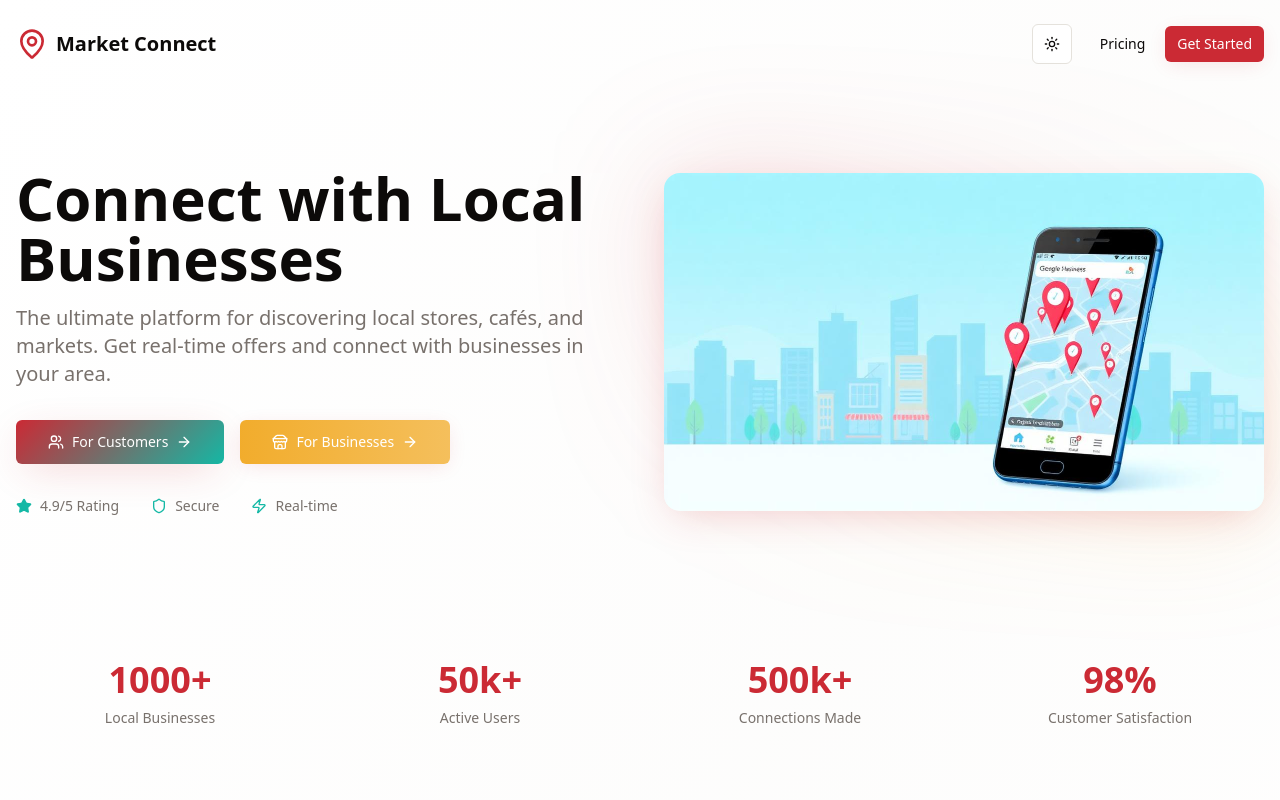
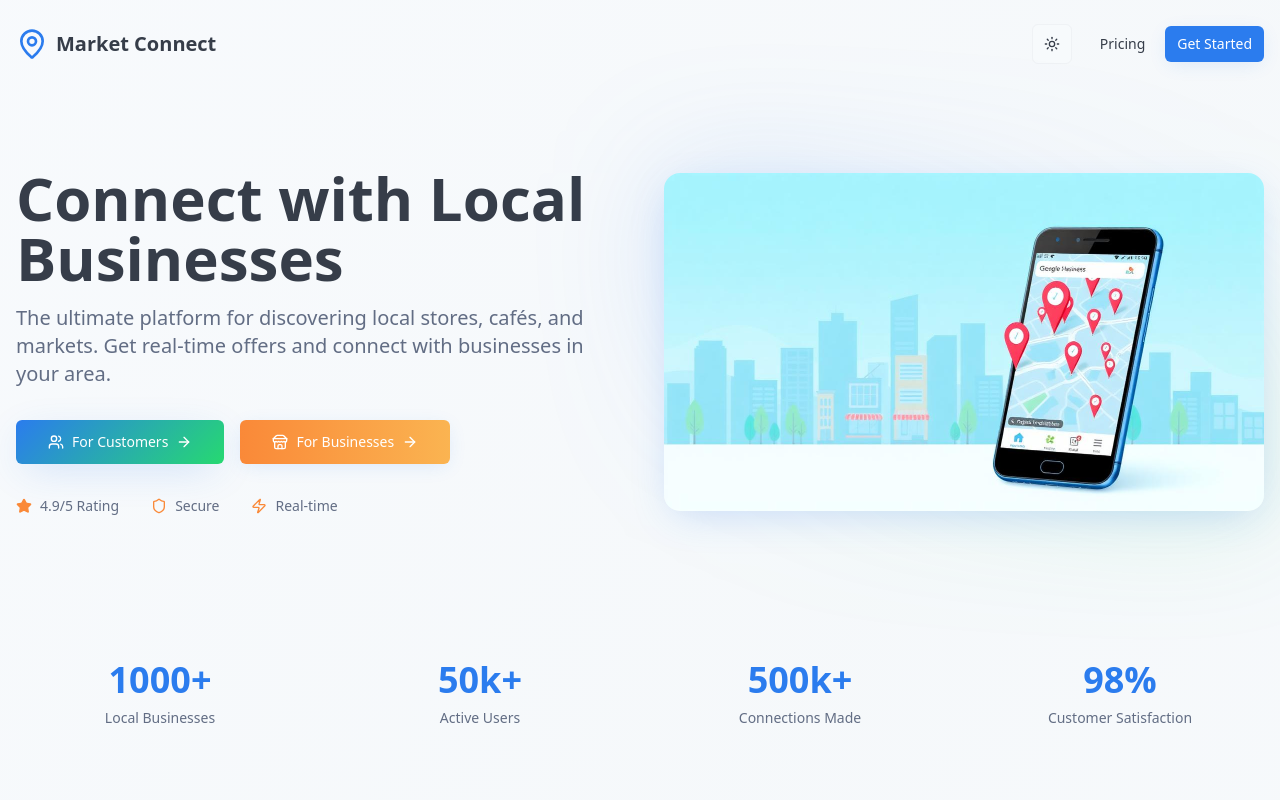
Before and after one commit to soliamanmagbari-hue/nearbuy-connect, a React (Vite) app: page / in a window 1280 px wide. Shown: the top 800 px of the page. Built offline with nearby package versions, Linux system fonts and the light colour scheme; the HTML template or start-up script is replaced by a standard one.

Commit message:
Fix user's request

```diff
--- a/src/index.css
+++ b/src/index.css
@@ -6,95 +6,118 @@
 
 @layer base {
   :root {
-    --background: 0 0% 100%;
-    --foreground: 20 14.3% 4.1%;
+    --background: 210 50% 98%;
+    --foreground: 220 15% 25%;
+
     --card: 0 0% 100%;
-    --card-foreground: 20 14.3% 4.1%;
+    --card-foreground: 220 15% 25%;
+
     --popover: 0 0% 100%;
-    --popover-foreground: 20 14.3% 4.1%;
-    --primary: 356 66% 48%;
+    --popover-foreground: 220 15% 25%;
+
+    /* Primary - Professional Blue */
+    --primary: 215 85% 55%;
     --primary-foreground: 0 0% 100%;
-    --secondary: 39 88% 56%;
+    --primary-light: 215 85% 65%;
+    --primary-dark: 215 85% 45%;
+
+    /* Secondary - Success Green */
+    --secondary: 145 70% 50%;
     --secondary-foreground: 0 0% 100%;
-    --muted: 39 20% 95%;
-    --muted-foreground: 25 5.3% 44.7%;
-    --accent: 173 80% 40%;
+
+    --muted: 215 25% 95%;
+    --muted-foreground: 220 15% 45%;
+
+    /* Accent - Location Orange */
+    --accent: 25 95% 60%;
     --accent-foreground: 0 0% 100%;
-    --destructive: 0 84.2% 60.2%;
+
+    --destructive: 0 84% 60%;
     --destructive-foreground: 0 0% 100%;
-    --border: 39 15% 88%;
-    --input: 39 15% 88%;
-    --ring: 356 66% 48%;
-    --chart-1: 356 66% 48%;
-    --chart-2: 39 88% 56%;
-    --chart-3: 173 80% 40%;
-    --chart-4: 12 76% 61%;
-    --chart-5: 27 87% 67%;
-    --radius: 0.5rem;
 
-    /* Custom Design Tokens - Libyan Arab Theme */
-    --hero-gradient: linear-gradient(135deg, hsl(356 66% 48%), hsl(173 80% 40%));
-    --card-gradient: linear-gradient(145deg, hsl(0 0% 100%), hsl(39 20% 98%));
-    --location-gradient: linear-gradient(90deg, hsl(39 88% 56%), hsl(39 88% 66%));
+    --border: 215 25% 90%;
+    --input: 215 25% 95%;
+    --ring: 215 85% 55%;
+
+    /* Custom Design Tokens */
+    --hero-gradient: linear-gradient(135deg, hsl(215 85% 55%), hsl(145 70% 50%));
+    --card-gradient: linear-gradient(145deg, hsl(0 0% 100%), hsl(215 25% 98%));
+    --location-gradient: linear-gradient(90deg, hsl(25 95% 60%), hsl(35 95% 65%));
 
     /* Shadows */
-    --shadow-soft: 0 4px 20px -4px hsl(356 66% 48% / 0.15);
-    --shadow-strong: 0 10px 40px -10px hsl(356 66% 48% / 0.25);
-    --shadow-glow: 0 0 30px hsl(39 88% 56% / 0.4);
+    --shadow-soft: 0 4px 20px -4px hsl(215 85% 55% / 0.15);
+    --shadow-strong: 0 10px 40px -10px hsl(215 85% 55% / 0.25);
+    --shadow-glow: 0 0 30px hsl(215 85% 55% / 0.3);
 
     /* Animation */
     --transition-smooth: all 0.4s cubic-bezier(0.25, 0.46, 0.45, 0.94);
     --transition-bounce: all 0.3s cubic-bezier(0.68, -0.55, 0.265, 1.55);
 
+    --radius: 0.5rem;
+    --chart-1: 12 76% 61%;
+    --chart-2: 173 58% 39%;
+    --chart-3: 197 37% 24%;
+    --chart-4: 43 74% 66%;
+    --chart-5: 27 87% 67%;
+
     --sidebar-background: 0 0% 98%;
     --sidebar-foreground: 240 5.3% 26.1%;
-    --sidebar-primary: 356 66% 48%;
-    --sidebar-primary-foreground: 0 0% 100%;
-    --sidebar-accent: 39 20% 95%;
-    --sidebar-accent-foreground: 356 66% 48%;
-    --sidebar-border: 39 15% 88%;
-    --sidebar-ring: 356 66% 48%;
+    --sidebar-primary: 240 5.9% 10%;
+    --sidebar-primary-foreground: 0 0% 98%;
+    --sidebar-accent: 240 4.8% 95.9%;
+    --sidebar-accent-foreground: 240 5.9% 10%;
+    --sidebar-border: 220 13% 91%;
+    --sidebar-ring: 217.2 91.2% 59.8%;
   }
 
   .dark {
-    --background: 20 14.3% 4.1%;
-    --foreground: 60 9.1% 97.8%;
-    --card: 20 14.3% 4.1%;
-    --card-foreground: 60 9.1% 97.8%;
-    --popover: 20 14.3% 4.1%;
-    --popover-foreground: 60 9.1% 97.8%;
-    --primary: 356 66% 52%;
-    --primary-foreground: 0 0% 100%;
-    --secondary: 39 88% 60%;
-    --secondary-foreground: 0 0% 100%;
-    --muted: 12 6.5% 15.1%;
-    --muted-foreground: 24 5.4% 63.9%;
-    --accent: 173 80% 45%;
-    --accent-foreground: 0 0% 100%;
-    --destructive: 0 72.2% 50.6%;
-    --destructive-foreground: 0 0% 100%;
-    --border: 12 6.5% 15.1%;
-    --input: 12 6.5% 15.1%;
-    --ring: 356 66% 52%;
-    --chart-1: 356 66% 52%;
-    --chart-2: 39 88% 60%;
-    --chart-3: 173 80% 45%;
-    --chart-4: 12 76% 61%;
-    --chart-5: 27 87% 67%;
+    --background: 222.2 84% 4.9%;
+    --foreground: 210 40% 98%;
 
-    /* Dark mode custom tokens - Libyan Arab Theme */
-    --card-gradient: linear-gradient(135deg, hsl(20 14.3% 4.1%), hsl(12 6.5% 15.1%));
-    --hero-gradient: linear-gradient(135deg, hsl(356 66% 52%), hsl(173 80% 45%));
-    --location-gradient: linear-gradient(90deg, hsl(39 88% 60%), hsl(39 88% 70%));
+    --card: 222.2 84% 4.9%;
+    --card-foreground: 210 40% 98%;
+
+    --popover: 222.2 84% 4.9%;
+    --popover-foreground: 210 40% 98%;
+
+    --primary: 217.2 91.2% 59.8%;
+    --primary-foreground: 222.2 84% 4.9%;
+    --primary-dark: 217.2 91.2% 52%;
+
+    --secondary: 217.2 32.6% 17.5%;
+    --secondary-foreground: 210 40% 98%;
+
+    --muted: 217.2 32.6% 17.5%;
+    --muted-foreground: 215 20.2% 65.1%;
+
+    --accent: 217.2 32.6% 17.5%;
+    --accent-foreground: 210 40% 98%;
+
+    --destructive: 0 62.8% 30.6%;
+    --destructive-foreground: 210 40% 98%;
+
+    --border: 217.2 32.6% 17.5%;
+    --input: 217.2 32.6% 17.5%;
+    --ring: 224.3 76.3% 48%;
+    --chart-1: 220 70% 50%;
+    --chart-2: 160 60% 45%;
+    --chart-3: 30 80% 55%;
+    --chart-4: 280 65% 60%;
+    --chart-5: 340 75% 55%;
+
+    /* Dark mode custom tokens */
+    --card-gradient: linear-gradient(135deg, hsl(222.2 84% 4.9%), hsl(217.2 32.6% 17.5%));
+    --hero-gradient: linear-gradient(135deg, hsl(217.2 91.2% 59.8%), hsl(262.1 83.3% 57.8%));
+    --location-gradient: linear-gradient(90deg, hsl(25 95% 60%), hsl(35 95% 65%));
 
     --sidebar-background: 240 5.9% 10%;
     --sidebar-foreground: 240 4.8% 95.9%;
-    --sidebar-primary: 356 66% 52%;
+    --sidebar-primary: 224.3 76.3% 48%;
     --sidebar-primary-foreground: 0 0% 100%;
     --sidebar-accent: 240 3.7% 15.9%;
-    --sidebar-accent-foreground: 39 88% 60%;
+    --sidebar-accent-foreground: 240 4.8% 95.9%;
     --sidebar-border: 240 3.7% 15.9%;
-    --sidebar-ring: 356 66% 52%;
+    --sidebar-ring: 217.2 91.2% 59.8%;
   }
 }
 
```
